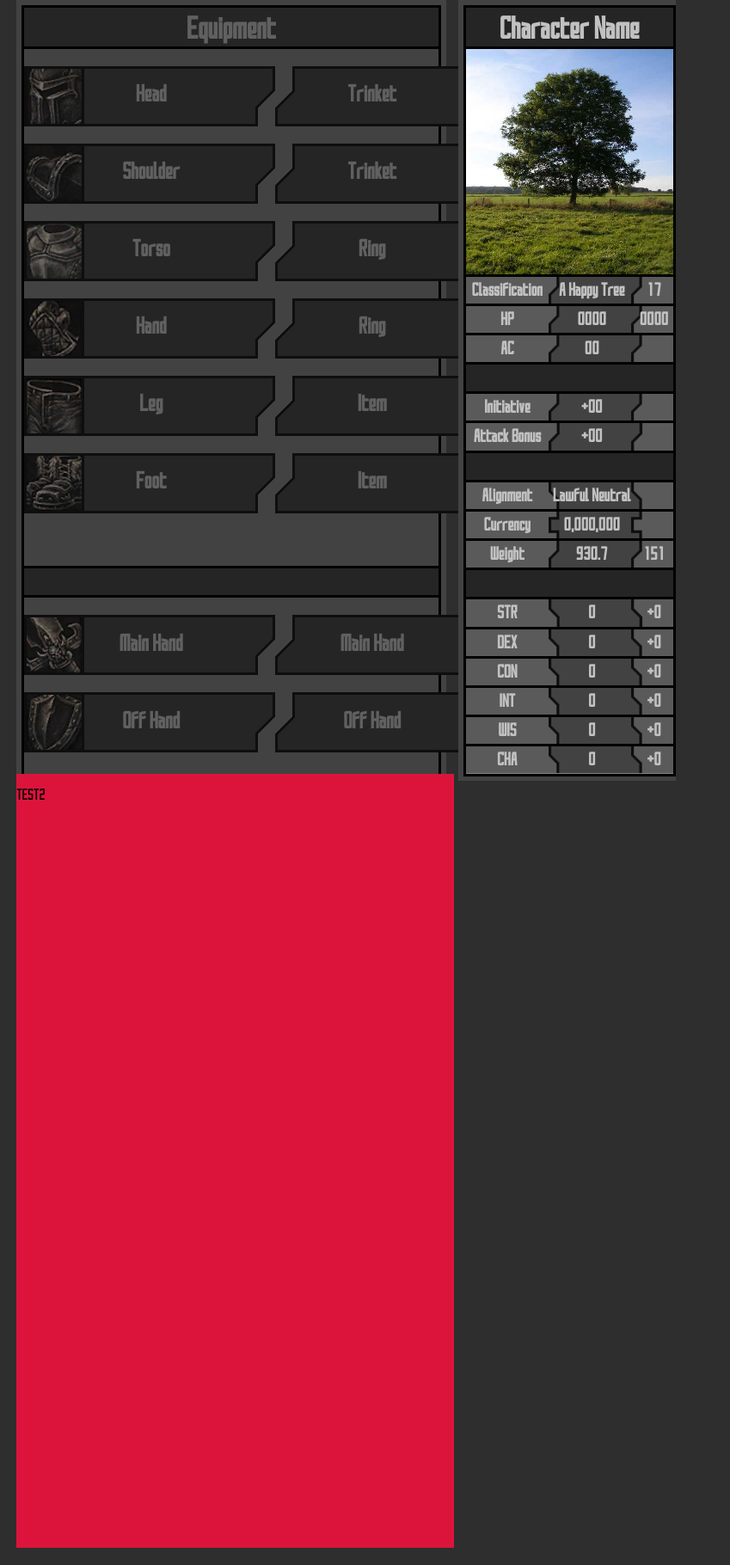
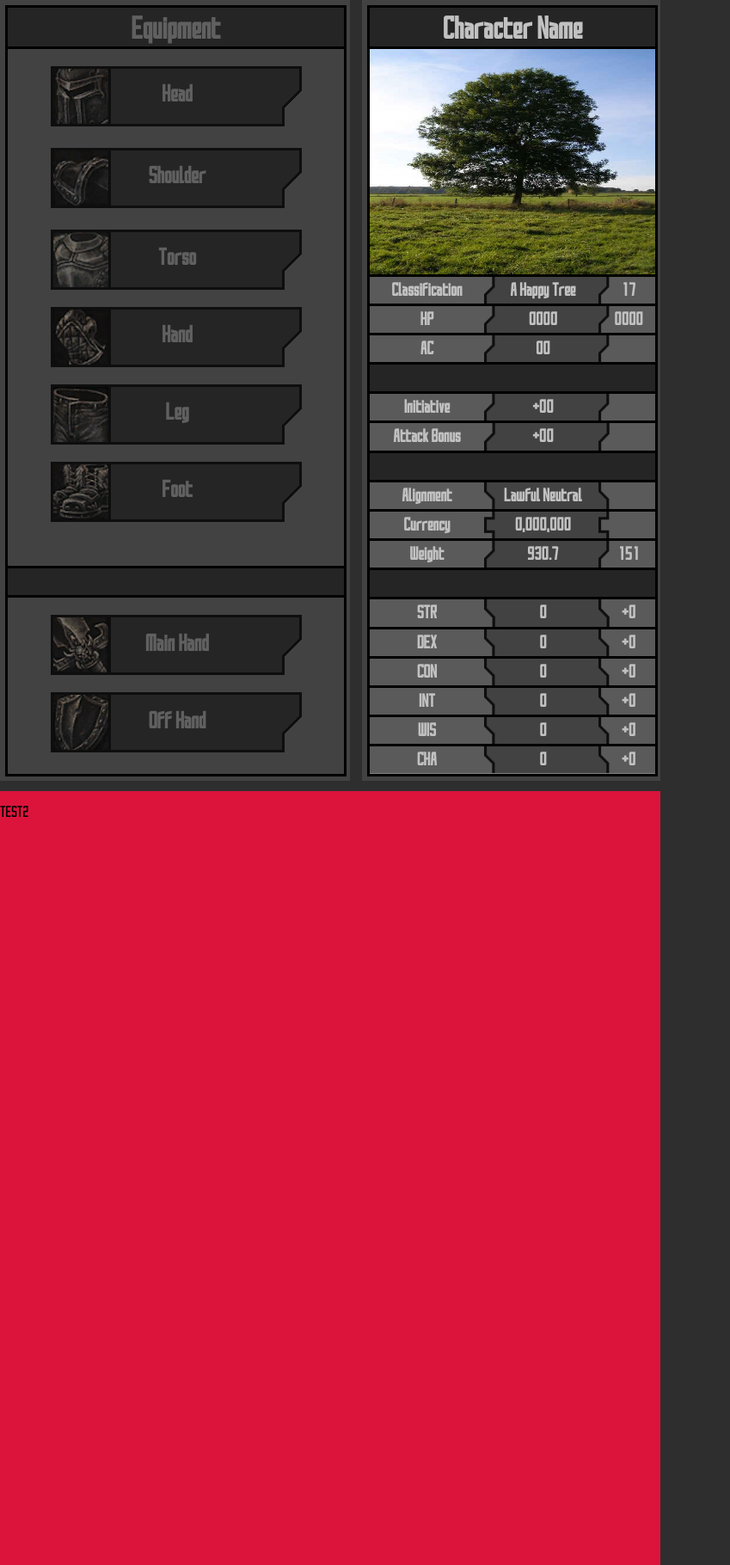
Before and after one commit to KasinSparks/DND-Inventory, a Flask app: template src/templates/character_page.html in a window 1280 px wide. Shown: the whole page at 86% size, without its empty margins (0-849 px from the left). Run offline with Flask 2, Linux system fonts and the light colour scheme; the template is opened without the code that fills it, so the values that code supplies are empty.

Commit message:
Worked on the Character page

```diff
--- a/src/static/styles.css
+++ b/src/static/styles.css
@@ -15,10 +15,13 @@
 	src: url('../../fonts/SAOUIWelcome-Regular.otf')
 }
 
+::-webkit-scrollbar {
+	display: none;
+}
 
 body{
 	/*min-width: 1600px;*/
-	width: 97%;
+	width: 100%;
 	min-height: 900px;
 	height: 900px;
 	background-color: #2e2e2e;
@@ -26,22 +29,32 @@ body{
 	font-family: SAOUI-Regular;
 }
 
+/* Panels */
+.panels{
+	display: flex;
+	flex-wrap: wrap;
+	height: 100%;
+	width: auto;
+	margin: 0 auto;
+}
 
 /* Equipment and Character container */
 .eq_ch_container{
 	min-width: 768px;
+	max-width: 1024px;
 	width: 59%;
 	height: 100%;
-	float: left;
+	display: flex;
+	margin-bottom: 20px;
 }
 
 /* Equipment containter */
 .eq_container{
-	width: 64%;
+	width: 59%;
 	height: 100%;
 	background-color: #424242;
 	padding: 4px;
-	float: left;
+	min-width: 300px;
 }
 
 /* Inner container */
@@ -76,9 +89,12 @@ body{
 
 /* Equipment */
 .equipment{
-	margin: 0 auto;
-	width: 584px;
+	/*margin: 0 auto;*/
+	width: 100%;
 	height: 100%;
+	overflow: auto;
+	display: flex;
+	flex-wrap: wrap;
 }
 
 /* Equipment row */
@@ -90,9 +106,10 @@ body{
 
 /* Equipment side */
 .equipment_side{
-	width: 50%;
+	width: 292px;
 	height: 100%;
-	float: left;
+	margin: 0 auto;
+	/*float: left;*/
 }
 
 /* Equipment item */
@@ -190,10 +207,9 @@ body{
 
 /* Character info container */
 .char_info{
-	width: 32%;
+	width: 385px;
 	height: 100%;
 	background-color: #424242;
-	float: left;
 	margin-left: 14px;
 	padding: 4px;
 }
@@ -292,3 +308,60 @@ body{
 .info_subscript > h5{
 	padding-top: 5px;
 }
+
+/*------------------------------*/
+/*			Tool tip			*/
+/*------------------------------*/
+
+ /* Tooltip container */
+ .tooltip {
+	position: relative;
+	display: inline-block;
+  }
+
+  /* Tooltip text */
+  .tooltip .tooltiptext {
+	visibility: hidden;
+	width: 160px;
+	background-color: #555;
+	color: #fff;
+	text-align: center;
+	padding: 5px 0;
+	border-radius: 6px;
+
+	/* Position the tooltip text */
+	position: absolute;
+	z-index: 1;
+	bottom: 10%;
+	left: 50%;
+	margin-left: -80px;
+
+	/* Fade in tooltip */
+	opacity: 0;
+	transition: opacity 0.3s;
+  }
+
+  /* Tooltip arrow */
+  .tooltip .tooltiptext::after {
+	content: "";
+	position: absolute;
+	top: 100%;
+	left: 50%;
+	margin-left: -5px;
+	border-width: 5px;
+	border-style: solid;
+	border-color: #555 transparent transparent transparent;
+  }
+
+  /* Show the tooltip text when you mouse over the tooltip container */
+  .tooltip:hover .tooltiptext {
+	visibility: visible;
+	opacity: 1;
+  }
+
+  /* delete me */
+#test > p{
+	color: white;
+	margin: 0px;
+	text-align: center;
+}
--- a/src/templates/character_page.html
+++ b/src/templates/character_page.html
@@ -5,6 +5,7 @@
 </head>
 <!-- will have to make multiple css files for diffrent devices -->
 <body>
+<div class="panels">
 	<div class="eq_ch_container">
 			<!-- width was 35% -->
 			<div class="eq_container">
@@ -16,7 +17,7 @@
 					<div style="width: 100%; height: 67.5%; background-color: #424242; border-bottom-style: solid; border-bottom-color: black; border-bottom-width: 1%;">
 						<div class="equipment">
 							<div class="equipment_side">
-							<div class="equipment_row">
+								<div class="equipment_row tooltip">
 									<div class="equipment_left_item equipment_item">
 										<div class="equipment_left_img">
 											<img src="../static/Item_img.png" alt="Head Item" />
@@ -25,8 +26,33 @@
 											<h2>Head</h2>
 										</div>
 									</div>
+									<!-- Tool tip -->
+									<table class="tooltiptext">
+										<tr>
+											<td colspan="2"></td>
+											<td>Name:</td>
+											<td>Head</td>
+											<td colspan="2"></td>
+										</tr>
+										<tr>
+											<td>STR:</td>
+											<td>+0</td>
+											<td>DEX:</td>
+											<td>+0</td>
+											<td>CON:</td>
+											<td>+0</td>
+										</tr>
+										<tr>
+											<td>INT:</td>
+											<td>+0</td>
+											<td>WIS:</td>
+											<td>+0</td>
+											<td>CHA:</td>
+											<td>+0</td>
+										</tr>
+									</table >
 								</div>
-							<div class="equipment_row">
+								<div class="equipment_row tooltip">
 									<div class="equipment_left_item equipment_item">
 										<div class="equipment_left_img">
 											<img src="../static/Item_img_shoulders.png" alt="Shoulder Item" />
@@ -35,13 +61,22 @@
 											<h2>Shoulder</h2>
 										</div>
 									</div>
+									<!-- Tool tip -->
+									<div class="tooltiptext">
+										<p style="margin: 0px;">Name: Shoulders</p>
+										<p style="margin: 0px;">STR +00 / DEX +00 / CON +00</p>
+										<p style="margin: 0px;">INT +00 / WIS +00 / CHA +00</p>
 									</div>
-							<div class="equipment_row">
+								</div>
+								<div class="equipment_row" onmouseover="document.getElementById('test').innerHTML = '<p>Name: Shoulders</p>\
+									<p>STR +00 / DEX +00 / CON +00</p>\
+									<p>INT +00 / WIS +00 / CHA +00</p>\
+									'" onmouseout="document.getElementById('test').innerHTML = '<h2>Torso</h2>'">
 									<div class="equipment_left_item equipment_item">
 										<div class="equipment_left_img">
 											<img src="../static/Item_img_chest.png" alt="Torso Item" />
 										</div>
-									<div class="equipment_left_item_name">
+										<div class="equipment_left_item_name" id="test">
 											<h2>Torso</h2>
 										</div>
 									</div>
@@ -181,7 +216,7 @@
 										</div>
 									</div>
 								</div>
-							<div class="equipment_row">
+								<div class="equipment_row tooltip">
 									<div class="equipment_right_item equipment_item">
 										<div class="equipment_right_item_name">
 											<h2>Off Hand</h2>
@@ -189,6 +224,9 @@
 										<div class="equipment_right_img">
 											<img src="../static/Item_img_offhand.png" alt="Off Hand Item 2" />
 										</div>
+									</div>
+									<div class="tooltiptext">
+										<span>2nd tooltip</span>
 									</div>
 								</div>
 							</div>
@@ -374,7 +412,8 @@
 			</div>
 	</div>
 	<!-- width 41% -->
-	<div style="width: 41%; height: 100%; background-color: crimson; float: left;">
+	<div style="width: 41%; height: 100%; background-color: crimson; float: left; min-width: 768px;">
 		<p>TEST2</p>
 	</div>
+</div>
 </body>
```
Lines whose indentation alone changed are shown as unchanged.
